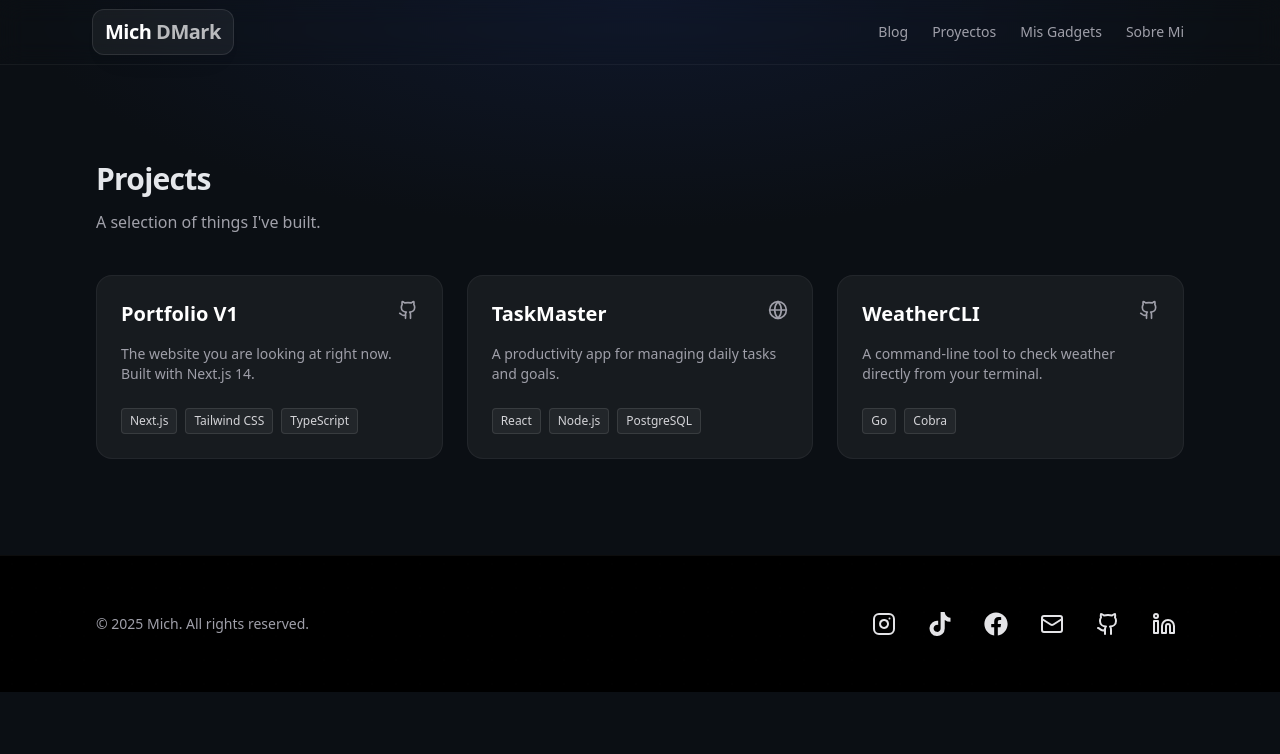
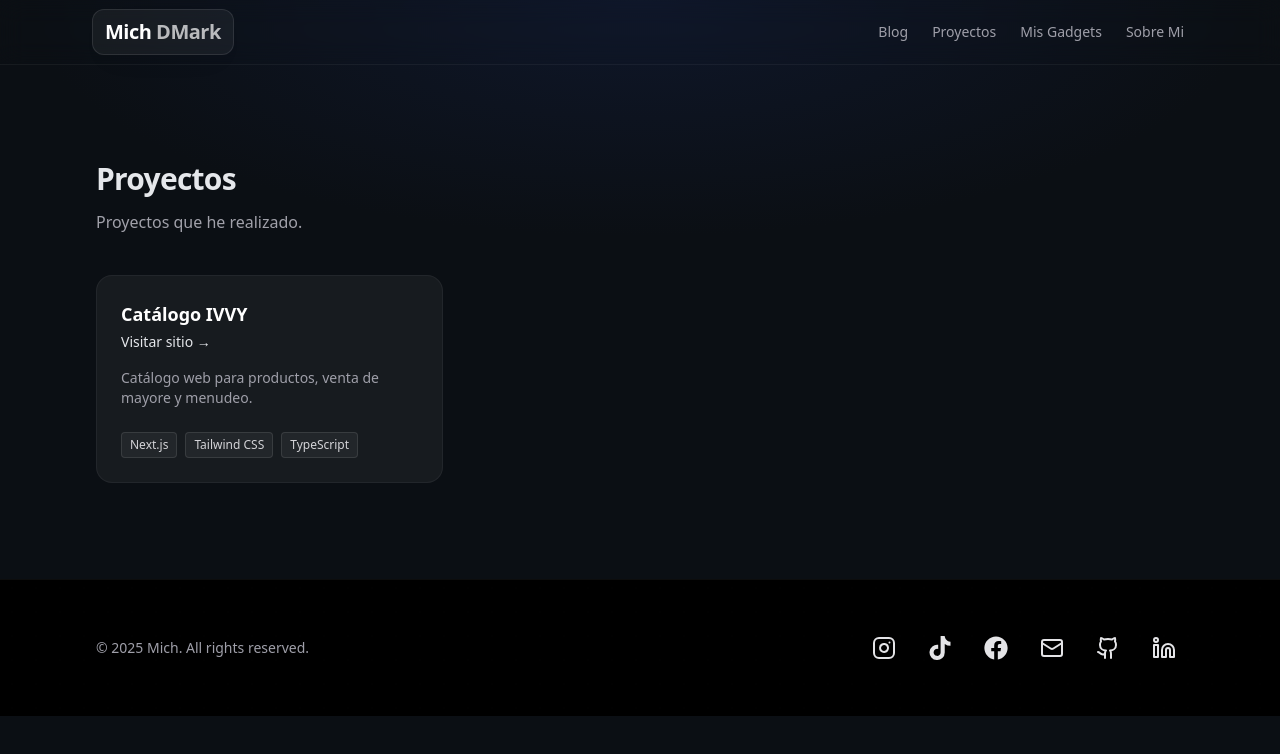
Before and after one commit to MichDMark/michdmark-site, a Next.js app: page /projects in a window 1280 px wide. Shown: the top 754 px of the page. Built offline with nearby package versions, Linux system fonts and the light colour scheme.

Commit message:
primera entrada del blog, gadgets y proyectos

```diff
--- a/app/page.tsx
+++ b/app/page.tsx
@@ -114,7 +114,7 @@ export default function Home() {
                   transition
                 "
               >
-                Ver mi setup
+                Mis Gadgets
               </Link>
             </div>
           </div>
--- a/app/projects/page.tsx
+++ b/app/projects/page.tsx
@@ -12,8 +12,8 @@ export default function ProjectsPage() {
     return (
         <Container className="py-24">
             <SectionHeader
-                title="Projects"
-                description="A selection of things I've built."
+                title="Proyectos"
+                description="Proyectos que he realizado."
                 className="mb-12"
             />
             <div className="grid gap-6 sm:grid-cols-2 lg:grid-cols-3">
--- a/app/setup/page.tsx
+++ b/app/setup/page.tsx
@@ -11,8 +11,8 @@ export default function SetupPage() {
     return (
         <Container className="py-24">
             <SectionHeader
-                title="My Setup"
-                description="Tools, hardware, and software I use to get work done."
+                title="Mis Gadgets"
+                description="Las herramientas que uso en mi día a día y los que uso para trabajar."
                 className="mb-12"
             />
             <div className="space-y-16">
--- a/components/ProjectCard.tsx
+++ b/components/ProjectCard.tsx
@@ -1,4 +1,4 @@
-import { Github, Globe } from "lucide-react";
+
 import { Project } from "@/data/projects";
 
 interface ProjectCardProps {
@@ -8,29 +8,33 @@ interface ProjectCardProps {
 export function ProjectCard({ project }: ProjectCardProps) {
     return (
         <div className="flex flex-col gap-4 rounded-2xl border border-white/5 bg-white/5 p-6 hover:border-brand-red/50 hover:bg-white/10 transition-colors">
-            <div className="flex items-start justify-between">
-                <h3 className="text-xl font-bold text-white">{project.name}</h3>
-                <div className="flex gap-2">
-                    {project.repo && (
-                        <a href={project.repo} target="_blank" rel="noopener noreferrer" className="text-zinc-400 hover:text-white transition-colors">
-                            <Github size={20} />
-                        </a>
-                    )}
-                    {project.link && (
-                        <a href={project.link} target="_blank" rel="noopener noreferrer" className="text-zinc-400 hover:text-white transition-colors">
-                            <Globe size={20} />
+            <div className="flex flex-col gap-1">
+                <h3 className="text-lg font-bold text-white">{project.name}</h3>
+
+                {project.url && (
+                    <a
+                        href={project.url}
+                        target="_blank"
+                        rel="noopener noreferrer"
+                        className="inline-block text-sm text-brand-red hover:text-white transition-colors"
+                    >
+                        Visitar sitio →
                     </a>
                 )}
             </div>
-            </div>
             <p className="text-sm text-zinc-400 flex-1">{project.description}</p>
+            {project.stack?.length ? (
                 <div className="flex flex-wrap gap-2 mt-2">
                     {project.stack.map((tech) => (
-                    <span key={tech} className="px-2 py-1 bg-white/5 rounded text-xs text-zinc-300 border border-white/10">
+                        <span
+                            key={tech}
+                            className="px-2 py-1 bg-white/5 rounded text-xs text-zinc-300 border border-white/10"
+                        >
                             {tech}
                         </span>
                     ))}
                 </div>
+            ) : null}
         </div>
     );
 }
--- /dev/null
+++ b/content/posts/Que_es_Mich.md
@@ -0,0 +1,18 @@
+---
+title: "¿Porque un Blog en 2025?"
+description: "Un lugar donde concentrar Mich DMark."
+date: "2025-12-23"
+tags: ["Blog", "Personal", "Divague"]
+---
+
+"La parte mas difícil no es empezar, es mantenerse"
+
+La idea de crear este espacio lleva rondando desde hace ya unos 4 años, buscaba siempre la manera de empezar algo perfecto, pero es mejor real a perfecto.
+
+Inicie la creación de contenido a finales del 2022 con mucha intermitencia, más de las que te permite el algoritmo para crecer, pero empecemos mas atrás, mi pasión por la tecnología lleva mas de 12 años cuando decidí crear mi replica del reactor ARC, en algún futuro vamos a platicar de esos años y retomar algo pendiente.
+
+A veces las decisiones las tomas por tu cuenta y a veces el destino las toma por ti y se sienten como si estuvieras en una cueva con un trozo de metal incrustado en el pecho; pero aprendes más cuando no tienes otra opción. De ahí partimos este momento.
+
+La idea no es solo crear la marca MICH DMARK, si compartir mi experiencia, dentro y fuera de las cámaras y la tecnología.
+
+Si llegaste aquí bienvenido, no suelo ser tan solemne, solo en esta ocasión, la tecnología es divertida y el punto es aprender y hacer nuestra vida mas sencilla, solo basta un poco de esfuerzo.
--- a/content/posts/building-portfolio.md
+++ /dev/null
@@ -1,24 +0,0 @@
----
-title: "Creando un Portafolio Moderno con Next.js"
-date: "2024-03-20T12:00:00Z"
-description: "Cómo construí este sitio web usando Next.js App Router, Tailwind CSS y TypeScript."
-tags: ["Next.js", "React", "Desarrollo Web"]
----
-
-## ¿Por qué Next.js?
-
-Next.js ofrece la mejor experiencia de desarrollador para construir aplicaciones React. Con el **App Router**, obtenemos:
-
-1. Server Components por defecto
-2. Enrutamiento simplificado
-3. Gran rendimiento
-
-Este portafolio está construido con la simplicidad en mente.
-
-### El Stack
-
-- **Framework**: Next.js 14+
-- **Estilos**: Tailwind CSS
-- **Contenido**: Markdown (usando gray-matter)
-
-¡Revisa el código en [GitHub](https://github.com)!
--- a/content/posts/essential-gadgets.md
+++ /dev/null
@@ -1,16 +0,0 @@
----
-title: "Mis Gadgets Esenciales de Desarrollo"
-date: "2024-03-15T09:30:00Z"
-description: "Un vistazo al hardware que potencia mi flujo de trabajo diario."
-tags: ["Gear", "Productividad", "Setup"]
----
-
-Tener el equipo adecuado es crucial para la productividad. Aquí están algunos de mis favoritos:
-
-- **Teclado**: Mecánico, diseño dividido
-- **Mouse**: Logitech MX Master 3
-- **Monitor**: Pantalla 4K estándar
-
-En la página de [/setup](/setup), listo todo en detalle.
-
-> "La mejor herramienta es la que tienes contigo."
--- a/content/posts/future-web-design.md
+++ /dev/null
@@ -1,14 +0,0 @@
----
-title: "El Futuro del Diseño Web"
-date: "2024-03-10T14:15:00Z"
-description: "Tendencias que estoy observando en 2024: Modo oscuro, Bento grids y más."
-tags: ["Diseño", "Tendencias", "CSS"]
----
-
-El diseño web se mueve rápido. Este año, estamos viendo:
-
-- **Modo Oscuro por Defecto**: Justo como este sitio.
-- **Micro-interacciones**: Animaciones sutiles que deleitan.
-- **Glassmorphism**: Está de vuelta y más limpio que nunca.
-
-Minimalismo no significa aburrido. Significa enfocado.
--- a/data/gadgets.ts
+++ b/data/gadgets.ts
@@ -11,45 +11,48 @@ export interface GadgetCategory {
 
 export const gadgets: GadgetCategory[] = [
     {
-        title: "Workstation",
+        title: "Equipo principal",
         items: [
             {
-                name: "MacBook Pro 16\"",
-                description: "M3 Max, 64GB Unified Memory. The powerhouse.",
+                name: "Macbook Pro 13 M2",
+                description:
+                    "Mi equipo principal para desarrollo, redacción y edición de video, uso de Agentes de IA. Aunque ya tiene unos años puede sacar el trabajo sin problemas.",
             },
             {
-                name: "Apple Studio Display",
-                description: "27-inch 5K Retina display. Crystal clear text.",
-            },
-            {
-                name: "Keychron Q1 Pro",
-                description: "Custom mechanical keyboard with Gateron Oil King switches.",
+                name: "iPad Pro 12.9 M2",
+                description:
+                    "Es un gran complemento para el trabajo, especialmente cuando necesito algo ligero, puedo realizar todo excepto proyectos de desarrollo mas complejos.",
             },
         ],
     },
     {
-        title: "Audio & Video",
+        title: "Periféricos",
         items: [
             {
-                name: "Shure SM7B",
-                description: "Legendary vocal microphone for streaming and recording.",
+                name: "Teclado: Logitech POP KEY / Mouse: Logitech Lift",
+                description:
+                    "Usar un mouse vertical es muy cómodo para jornadas largas y un teclado mecánico básico mejora la escritura.",
             },
             {
-                name: "Sony A7IV",
-                description: "Main camera for YouTube and photography.",
+                name: "Airpods Max",
+                description:
+                    "Mis audífonos de diadema, siempre en mi escritorio, aunque ya tienen algo de tiempo, el sonido es bueno y la cancelación de ruido junto con la integración de todo el ecosistema Apple me da mucha velocidad.",
+            },
+            {
+                name: "Beats Fit Pro",
+                description:
+                    "Mis audífonos siempre en mi bolsillo, tienen mucho tiempo en el mercado pero la sujeción al oído te da ese plus para ir al gym y no estar cuidando que se caigan",
             },
         ],
     },
+
     {
-        title: "Software",
+        title: "Extras",
         items: [
             {
-                name: "VS Code",
-                description: "My editor of choice with the GitHub Dark theme.",
-            },
-            {
-                name: "Raycast",
-                description: "Productivity booster on macOS.",
+                name: "Café",
+                description:
+                    "Un buen café en el escritorio hace toda la diferencia.",
             },
         ],
     },
--- a/data/projects.ts
+++ b/data/projects.ts
@@ -2,27 +2,16 @@ export interface Project {
     name: string;
     description: string;
     stack: string[];
-    link?: string;
-    repo?: string;
+    url: string;
+
 }
 
-export const projects: Project[] = [
+export const projects = [
     {
-        name: "Portfolio V1",
-        description: "The website you are looking at right now. Built with Next.js 14.",
+        name: "Catálogo IVVY",
         stack: ["Next.js", "Tailwind CSS", "TypeScript"],
-        repo: "https://github.com/mich/portfolio",
-    },
-    {
-        name: "TaskMaster",
-        description: "A productivity app for managing daily tasks and goals.",
-        stack: ["React", "Node.js", "PostgreSQL"],
-        link: "https://example.com/taskmaster",
-    },
-    {
-        name: "WeatherCLI",
-        description: "A command-line tool to check weather directly from your terminal.",
-        stack: ["Go", "Cobra"],
-        repo: "https://github.com/mich/weather-cli",
+        description:
+            "Catálogo web para productos, venta de mayore y menudeo.",
+        url: "https://productosivvy.com",
     },
 ];
```
Also changed, not shown: app/about/page.tsx (+4 -5 lines). Lines whose indentation alone changed are shown as unchanged.
